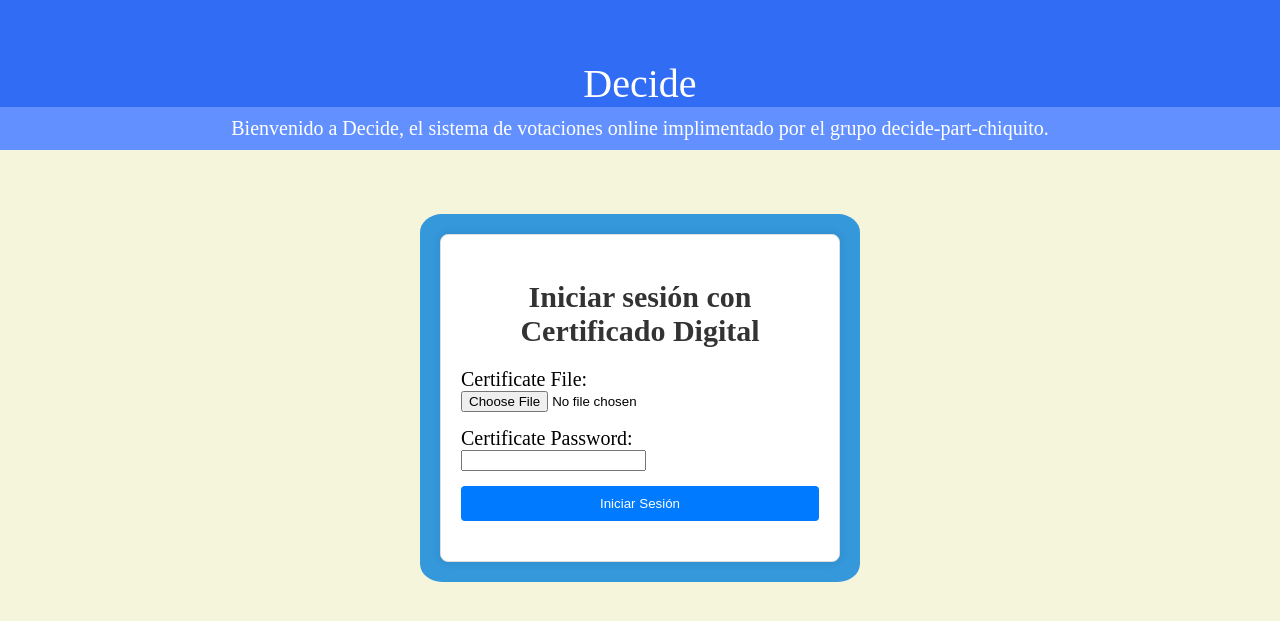
After one commit to Decide-chiquito/decide-part-chiquito, a Django app: page /users/cert-login/ in a window 1280 px wide. The commit adds this page. Shown: the top 621 px of the page. Run offline with Django 3.2, Linux system fonts and the light colour scheme.

Commit message:
feat templates certificate done
Plantillas para iniciar sesión con certificado digital hechas Fixes #3

```diff
--- /dev/null
+++ b/decide/users/static/users/certificate.css
@@ -0,0 +1,52 @@
+
+  .background_certificate {
+    margin-top: 5%;
+    background-color: #3498db;
+    padding: 20px;
+    width: 20em;
+    border-radius: 5%;
+    align-self: center;
+    display: flex;
+    justify-content: center;
+  }
+
+  .container {
+    width: 400px;
+    align-items: center;
+  }
+
+  .login-container {
+    background-color: #fff;
+    border: 1px solid #ddd;
+    border-radius: 8px;
+    padding: 20px;
+    box-shadow: 0 0 10px rgba(0, 0, 0, 0.1);
+  }
+
+  .login-header {
+    text-align: center;
+    color: #333;
+    margin-bottom: 20px;
+  }
+
+  .login-form {
+    margin-top: 20px;
+  }
+
+  .form-group {
+    margin-bottom: 15px;
+  }
+
+  .login-button {
+    background-color: #007bff;
+    color: #fff;
+    padding: 10px 20px;
+    border: none;
+    border-radius: 4px;
+    cursor: pointer;
+    width: 100%;
+  }
+
+  .login-button:hover {
+    background-color: #0056b3;
+  }
--- /dev/null
+++ b/decide/users/templates/registration/cert_login.html
@@ -0,0 +1,29 @@
+{% extends "base.html" %}
+{% load i18n static %}
+
+{% block extrahead %}
+<link type="text/css" rel="stylesheet" href="{% static "users/certificate.css" %}" />
+{% endblock %}
+
+{% block content %}
+  <div class="background_certificate">
+    <div class="container">
+      <div class="login-container">
+        <h2 class="login-header">Iniciar sesión con Certificado Digital</h2>
+        <form method="post" enctype="multipart/form-data" class="login-form">
+          {% csrf_token %}
+          <div class="form-group">
+            {{ cert_form.cert_file.label_tag }}
+            {{ cert_form.cert_file }}
+          </div>
+          <div class="form-group">
+            {{ cert_form.cert_password.label_tag }}
+            {{ cert_form.cert_password }}
+          </div>
+          <button type="submit" class="login-button">Iniciar Sesión</button>
+        </form>
+      </div>
+    </div>
+  </div>
+
+{% endblock %}
--- a/decide/users/templates/users/login.html
+++ b/decide/users/templates/users/login.html
@@ -42,10 +42,13 @@ LOCALE_PATHS = [
                             <label for="password">{% trans "Password" %}</label>
                             <input type="password" name="password" class="form-control" required>
                         </div>
+
+
                         <div class="login-button" style="display: flex; justify-content: space-between;">
                             <button type="submit" class="btn btn-primary">{% trans "Login" %}</button>
                             <a href="{% url 'users:password_reset' %}" style="margin-top: 15px;">¿Olvidó su contraseña?</a>
                             <a href="{% url 'social:begin' 'google-oauth2' %}" style="margin-top: 15px;">Iniciar sesión con Google</a>
+                            <a href="{% url 'users:cert_login' %}" style="margin-top: 15px;">Iniciar sesión con Certificado Digital</a>
                         </div>
                     </form>
 
```
Also changed, not shown: decide/users/templates/registration/cert_success.html (added, +10 -0 lines).
